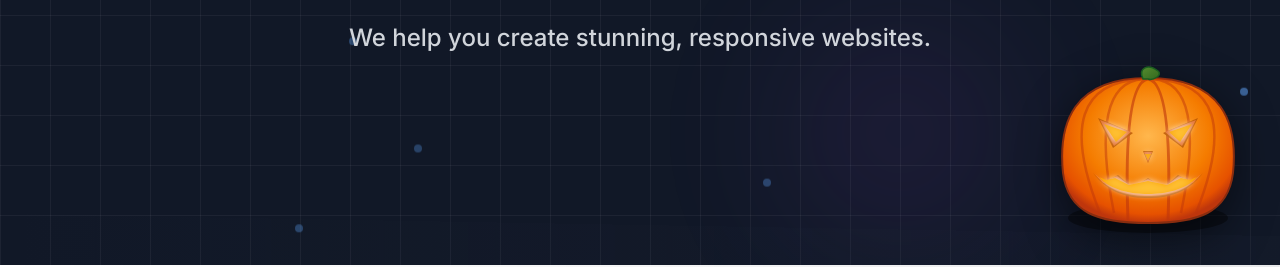
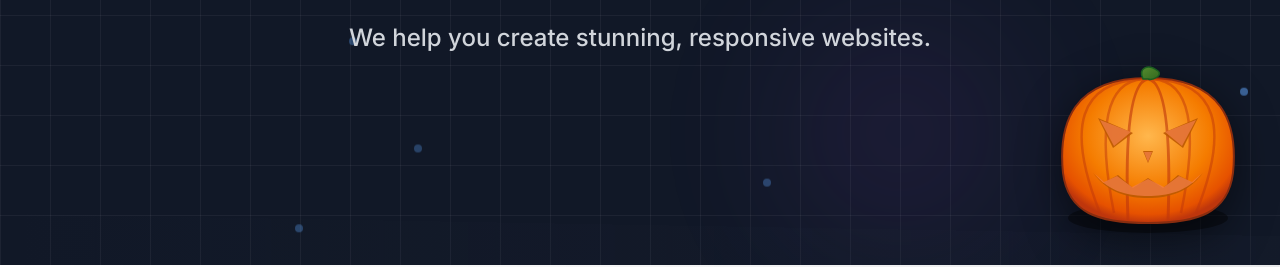
Before and after one commit to Windyphan/Web-builder, a React (Vite) app: page / in a window 1280 px wide. Shown: the part 535-802 px from the top of the page. Built offline with nearby package versions, Linux system fonts and the light colour scheme.

Commit message:
Add light theme toggle

```diff
--- a/src/components/BatAnimation.jsx
+++ b/src/components/BatAnimation.jsx
@@ -1,10 +1,15 @@
 import React, { useState, useEffect } from 'react';
 import { motion, AnimatePresence } from 'framer-motion';
+import { useTheme } from '../contexts/ThemeContext';
 
 const BatAnimation = () => {
+    const { isDark } = useTheme();
     const [bats, setBats] = useState([]);
 
     useEffect(() => {
+        // Only generate bats in dark mode
+        if (!isDark) return;
+
         // Generate random bats at intervals
         const generateBat = () => {
             const newBat = {
@@ -34,7 +39,12 @@ const BatAnimation = () => {
         }, 1000 + Math.random() * 1000);
 
         return () => clearInterval(interval);
-    }, []);
+    }, [isDark]);
+
+    // Don't show bats in light mode
+    if (!isDark) {
+        return null;
+    }
 
     return (
         <div className="fixed inset-0 pointer-events-none z-40 overflow-hidden">
--- a/src/components/GhostAnimation.jsx
+++ b/src/components/GhostAnimation.jsx
@@ -1,10 +1,15 @@
 import React, { useState, useEffect } from 'react';
 import { motion, AnimatePresence } from 'framer-motion';
+import { useTheme } from '../contexts/ThemeContext';
 
 const GhostAnimation = () => {
+    const { isDark } = useTheme();
     const [ghosts, setGhosts] = useState([]);
 
     useEffect(() => {
+        // Only generate ghosts in dark mode
+        if (!isDark) return;
+
         // Generate random ghosts at intervals
         const generateGhost = () => {
             const newGhost = {
@@ -35,7 +40,12 @@ const GhostAnimation = () => {
         }, 1000 + Math.random() * 1000);
 
         return () => clearInterval(interval);
-    }, []);
+    }, [isDark]);
+
+    // Don't show ghosts in light mode
+    if (!isDark) {
+        return null;
+    }
 
     return (
         <div className="fixed inset-0 pointer-events-none z-40 overflow-hidden">
--- a/src/components/JackOLantern.jsx
+++ b/src/components/JackOLantern.jsx
@@ -1,8 +1,11 @@
 import React from 'react';
 import { motion } from 'framer-motion';
+import { useTheme } from '../contexts/ThemeContext';
 
 // --- Main Scene Component ---
 const JackOLantern = () => {
+    const { isDark } = useTheme();
+
     const flickerAnimation = {
         opacity: [0.8, 0.95, 0.85, 1, 0.9, 1],
         transition: { duration: 1.2, repeat: Infinity, repeatType: 'mirror', ease: 'easeInOut' },
@@ -98,7 +101,8 @@ const JackOLantern = () => {
                     />
                 </g>
 
-                {/* Bright inner glow with flicker */}
+                {/* Bright inner glow with flicker - only in dark mode */}
+                {isDark && (
                     <motion.g filter="url(#bloomEffect)" animate={flickerAnimation}>
                         <path d="M 55,70 L 80,78 L 67,90 Z" fill="#FFF4E0" />
                         <path d="M 145,70 L 120,78 L 133,90 Z" fill="#FFF4E0" />
@@ -108,8 +112,10 @@ const JackOLantern = () => {
                             fill="#FFF4E0"
                         />
                     </motion.g>
+                )}
 
-                {/* Mid-tone orange glow */}
+                {/* Mid-tone orange glow - only in dark mode */}
+                {isDark && (
                     <motion.g animate={flickerAnimation}>
                         <path d="M 56,71 L 79,79 L 68,89 Z" fill="#FFB300" opacity="0.8" />
                         <path d="M 144,71 L 121,79 L 132,89 Z" fill="#FFB300" opacity="0.8" />
@@ -120,6 +126,7 @@ const JackOLantern = () => {
                             opacity="0.8"
                         />
                     </motion.g>
+                )}
 
                 {/* --- Pumpkin Stem --- */}
                 <path
```
Lines whose indentation alone changed are shown as unchanged.
